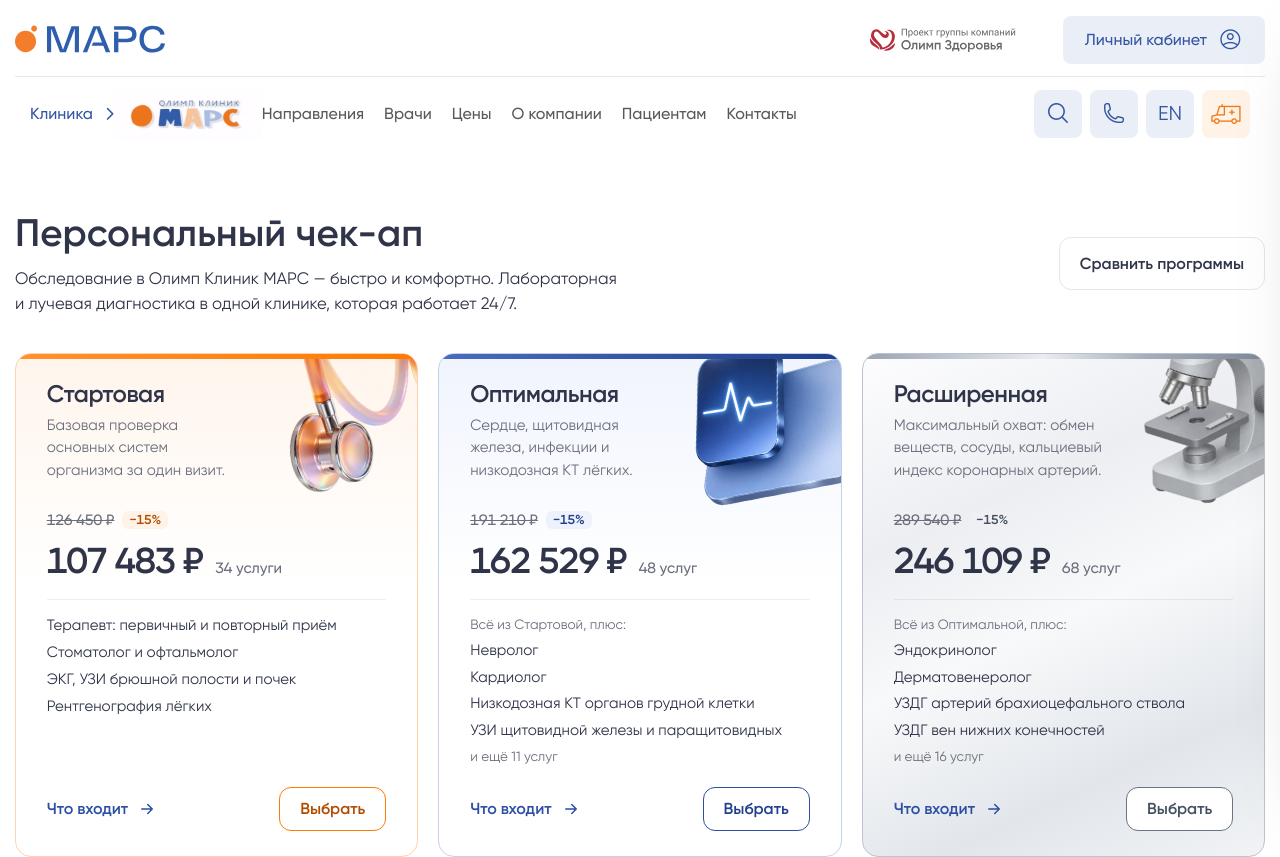
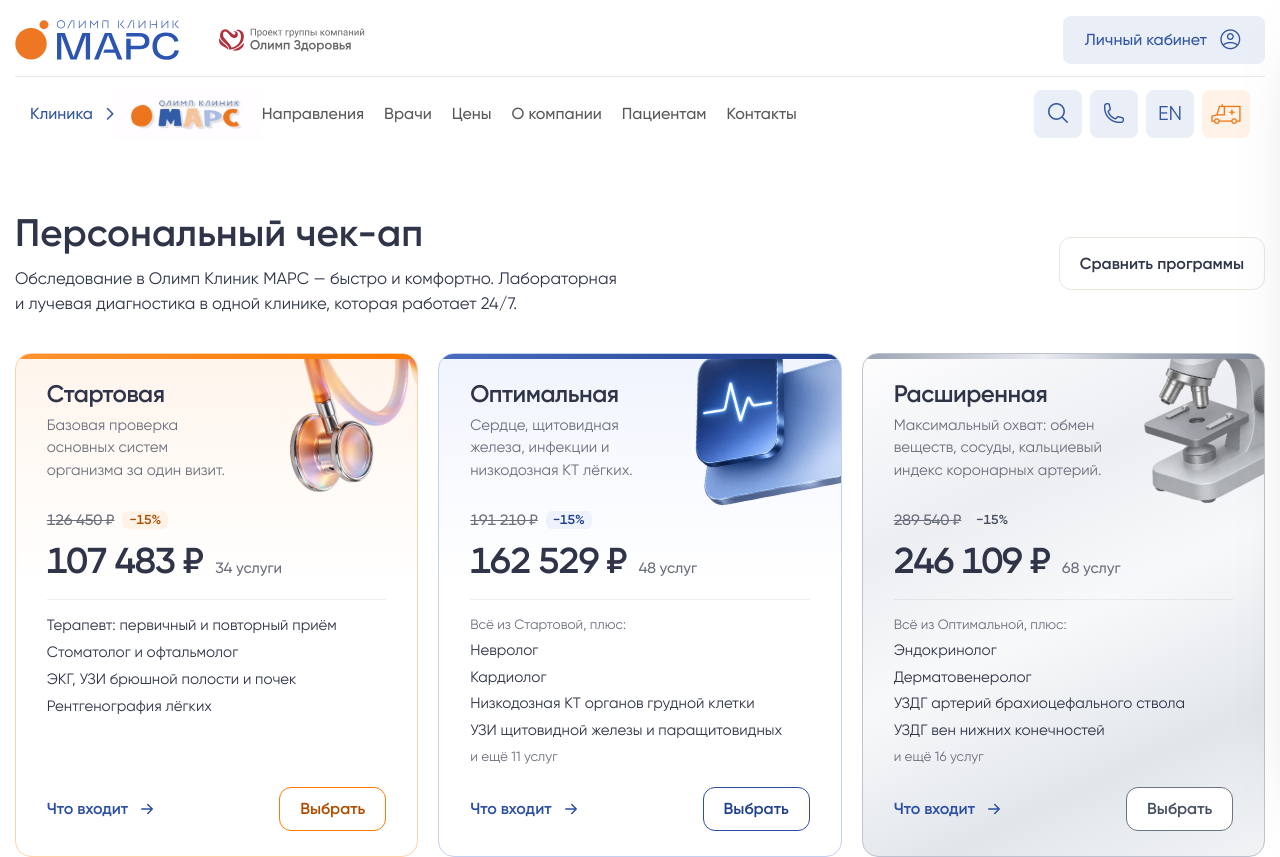
Before and after one commit to IvanMayorov/mars-clinic-checkup, a plain HTML site: page v5.html in a window 1280 px wide. Shown: the top 857 px of the page. Drawn offline with Linux system fonts and the light colour scheme.

Commit message:
v5: логотип из брендбука, размеры и отступ в шапке

```diff
--- a/v5.html
+++ b/v5.html
@@ -729,6 +729,15 @@ body.s1 #phead p{margin:0;max-width:48em;font-size:clamp(16px,1.3vw,20px);color:
 .corporate-note{margin:0;color:var(--muted);font-size:14px;max-width:36em}
 @media(max-width:767px){.corporate .form{grid-template-columns:minmax(0,1fr)}.corporate-intro{font-size:16px}}
 @media(max-width:767px){.checkup-contact-links{width:100%}.checkup-phone{flex-basis:100%}}
+
+/* шапка: логотип МАРС из брендбука + Олимп Здоровье */
+.ss .b-header .header__top .links-wrapper{column-gap:40px}
+.ss .b-header .header__top .logo-link{flex:none;width:auto;min-width:0;margin-right:0}
+.ss .b-header .header__top .logo-link .mars-brand-logo{display:block;width:auto;height:40px;min-width:0;max-width:none}
+.ss .b-header .header__top .add-link{margin-right:0}
+@media (max-width:639px){.ss .b-header .header__top .links-wrapper{column-gap:24px}.ss .b-header .header__top .logo-link .mars-brand-logo{height:32px}.ss .b-header .header__top .add-link{width:120px;height:20px}}
+@media (max-width:480px){.ss .b-header .header__top .links-wrapper{column-gap:16px}.ss .b-header .header__top .logo-link{width:auto}.ss .b-header .header__top .logo-link .mars-brand-logo{height:28px}.ss .b-header .header__top .add-link{width:104px;height:18px}}
+
 </style>
 </head>
 <body>
@@ -737,7 +746,7 @@ body.s1 #phead p{margin:0;max-width:48em;font-size:clamp(16px,1.3vw,20px);color:
     <div class="header__top">
         <div class="links-wrapper">
             <a href="https://mars-clinic.ru/" class="logo-link">
-                <img src="logo/mars-logo.svg" alt="Олимп Клиник МАРС" class="logo-image" width="150" height="35" style="width:150px;height:auto">
+                <img src="logo/mars-logo-ru.svg" alt="Олимп Клиник МАРС" class="logo-image mars-brand-logo" width="164" height="40">
             </a>
             <a href="https://olimp-medgroup.ru/" rel="noopener noreferrer" target="_blank" aria-label="Олимп Здоровье" class="add-link">
                 <img src="site-shell/img/2mhej9vym1pmah7jskfilnypiqxm07xu.svg" alt="Олимп Здоровье" class="logo-image">
```
